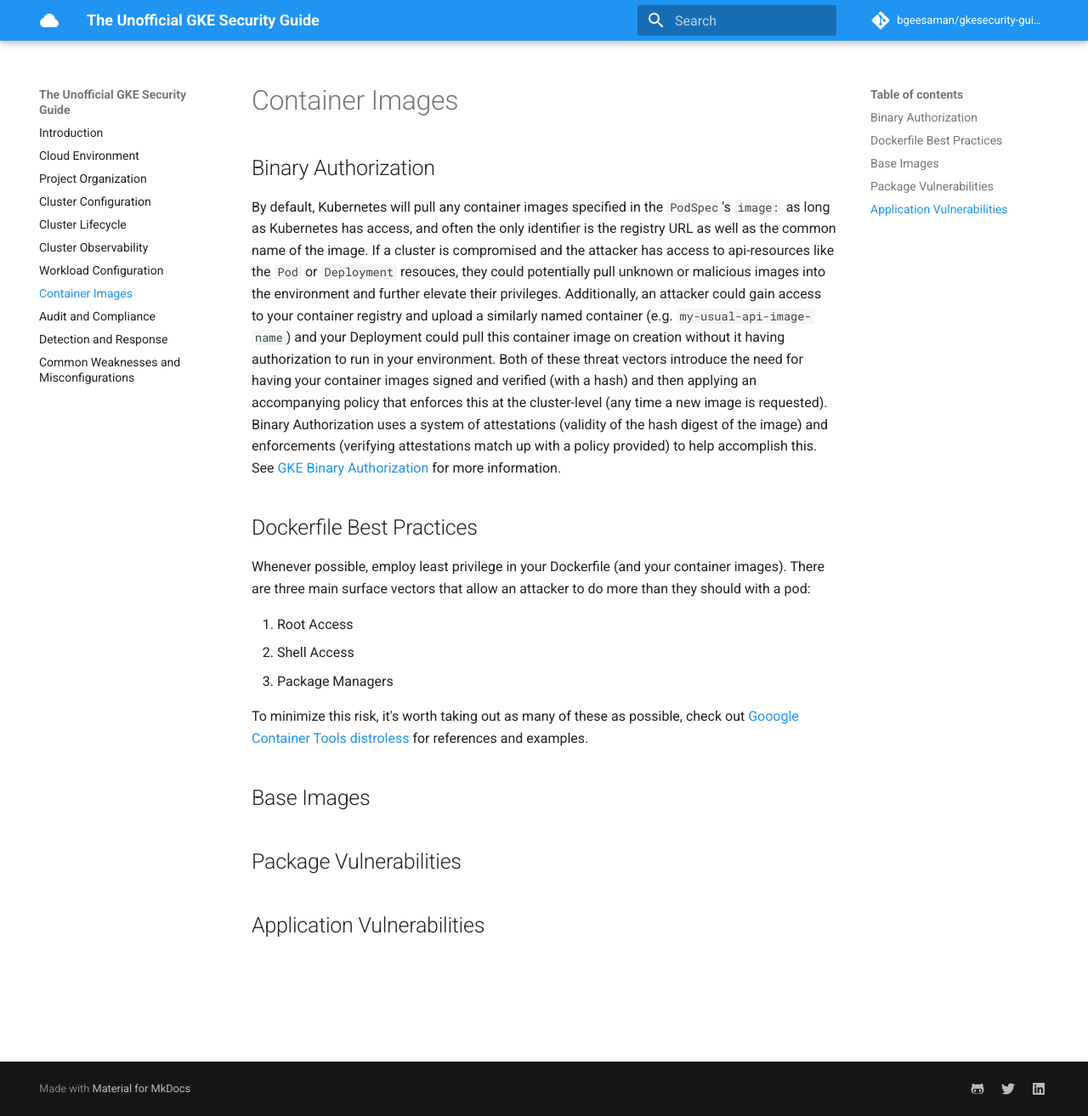
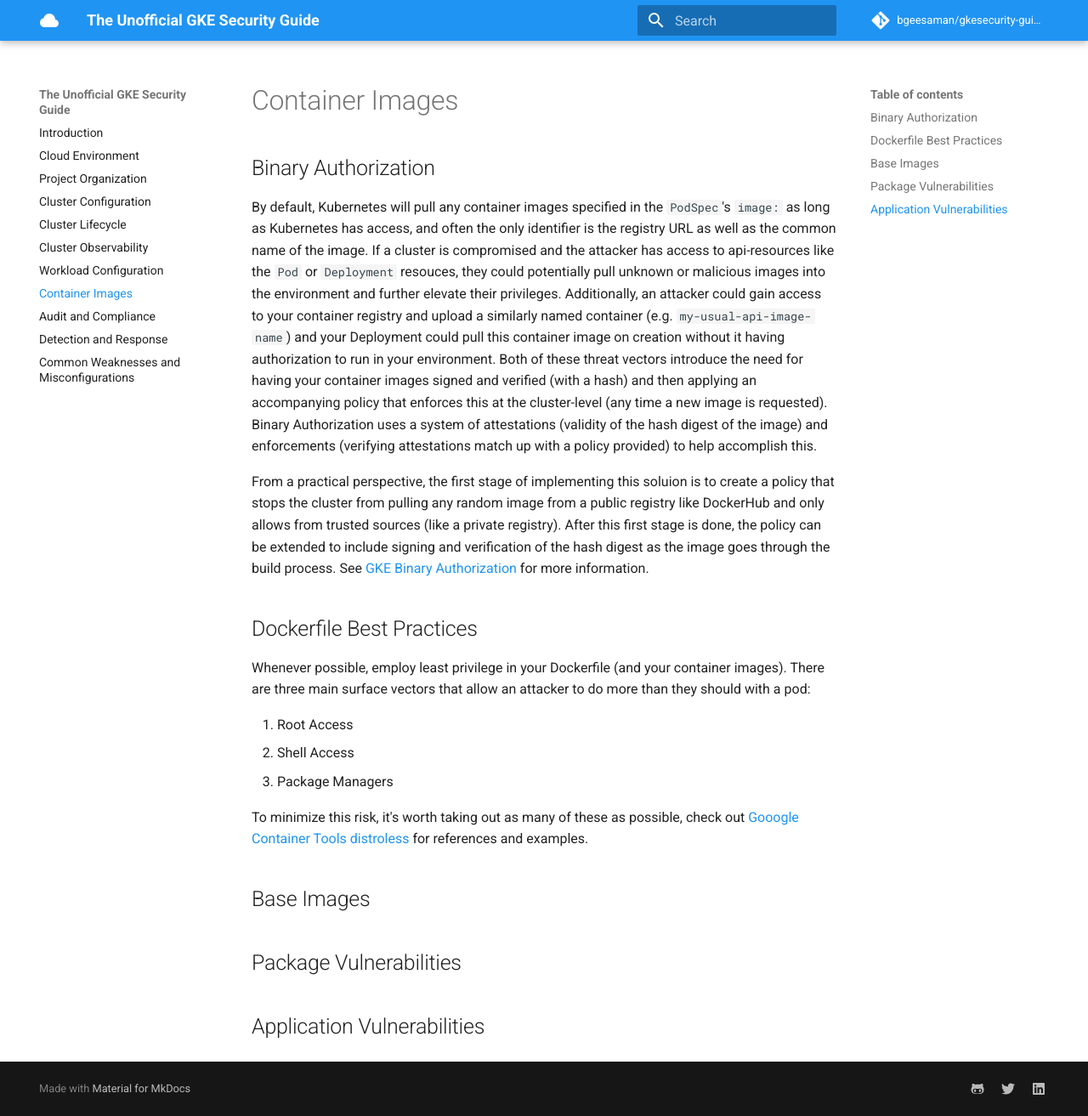
Before and after one commit to bgeesaman/gkesecurity-guide, an MkDocs documentation site: the page built from docs/container_images.md, in a window 1280 px wide and 1313 px high. Shown: the whole window at 85% size. Built offline with MkDocs 1.6.1 and Material for MkDocs 9.7.7, drawn with Linux system fonts in a browser that asks for light colours; comment, search, counter and statistics services are not loaded.

Commit message:
Update container_images.md

```diff
--- a/docs/container_images.md
+++ b/docs/container_images.md
@@ -1,7 +1,9 @@
 # Container Images
 
 ## Binary Authorization
-By default, Kubernetes will pull any container images specified in the `PodSpec`'s `image:` as long as Kubernetes has access, and often the only identifier is the registry URL as well as the common name of the image.  If a cluster is compromised and the attacker has access to api-resources like the `Pod` or `Deployment` resouces, they could potentially pull unknown or malicious images into the environment and further elevate their privileges.  Additionally, an attacker could gain access to your container registry and upload a similarly named container (e.g. `my-usual-api-image-name`) and your Deployment could pull this container image on creation without it having authorization to run in your environment. Both of these threat vectors introduce the need for having your container images signed and verified (with a hash) and then applying an accompanying policy that enforces this at the cluster-level (any time a new image is requested). Binary Authorization uses a system of attestations (validity of the hash digest of the image) and enforcements (verifying attestations match up with a policy provided) to help accomplish this. See [GKE Binary Authorization](https://cloud.google.com/binary-authorization/) for more information.
+By default, Kubernetes will pull any container images specified in the `PodSpec`'s `image:` as long as Kubernetes has access, and often the only identifier is the registry URL as well as the common name of the image.  If a cluster is compromised and the attacker has access to api-resources like the `Pod` or `Deployment` resouces, they could potentially pull unknown or malicious images into the environment and further elevate their privileges.  Additionally, an attacker could gain access to your container registry and upload a similarly named container (e.g. `my-usual-api-image-name`) and your Deployment could pull this container image on creation without it having authorization to run in your environment. Both of these threat vectors introduce the need for having your container images signed and verified (with a hash) and then applying an accompanying policy that enforces this at the cluster-level (any time a new image is requested). Binary Authorization uses a system of attestations (validity of the hash digest of the image) and enforcements (verifying attestations match up with a policy provided) to help accomplish this.
+
+From a practical perspective, the first stage of implementing this soluion is to create a policy that stops the cluster from pulling any random image from a public registry like DockerHub and only allows from trusted sources (like a private registry).  After this first stage is done, the policy can be extended to include signing and verification of the hash digest as the image goes through the build process. See [GKE Binary Authorization](https://cloud.google.com/binary-authorization/) for more information.
 
 ## Dockerfile Best Practices
 
```
